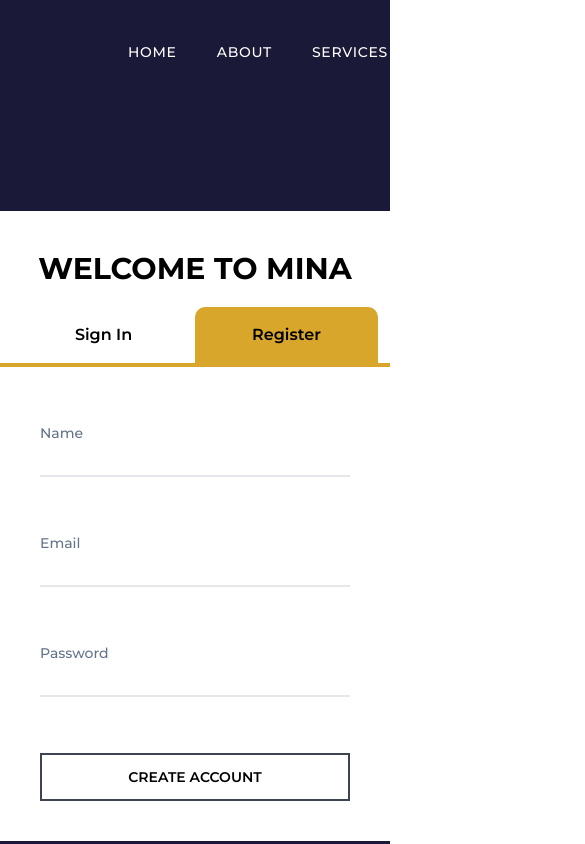
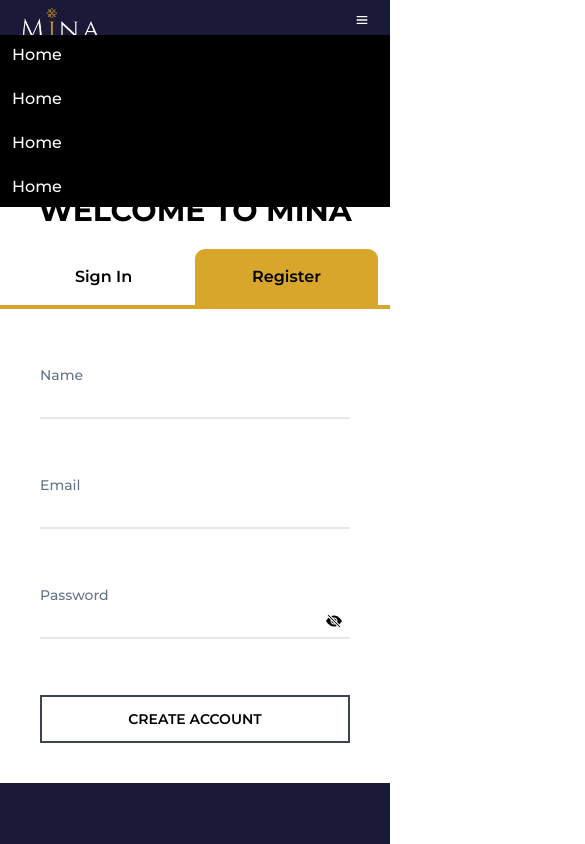
Before and after one commit to Clickipedia/saloon-app-1, a React (Vite) app: page /login/signup in a window 390 px wide. Shown: the top 844 px of the page, 585 px wide, since content can reach past the window. Built offline with nearby package versions, Linux system fonts and the light colour scheme.

Commit message:
add appointment section

```diff
--- a/src/components/Layout/Header/Header.jsx
+++ b/src/components/Layout/Header/Header.jsx
@@ -1,7 +1,9 @@
-import React, { useContext } from 'react';
+import React, { useContext, useState } from 'react';
 import logo from '../../../assets/all-images/logo.png'
 import { Link, NavLink } from 'react-router-dom';
 import { AiOutlineShoppingCart, AiOutlineSearch } from 'react-icons/ai';
+import { BiMenu } from 'react-icons/bi';
+import { RxCross1 } from 'react-icons/rx';
 import { CgProfile } from 'react-icons/cg';
 import Cart from './Cart/Cart';
 import SearchBar from './SearchBar/SearchBar';
@@ -12,15 +14,19 @@ const Header = () => {
 
     const [cartValue, setCartValue] = useContext(CartTooogle);
 
+    const [menu, setMenu] = useState(false)
+
 
     return (
-        <div className='py-8 px-32'>
-            <nav className='flex justify-between items-center'>
+        <div className='md:py-8 py-2 md:px-32 px-5'>
+            <nav className='flex justify-between items-center relative'>
                 <div>
-                    <Link to='/' ><img src={logo} alt="" /></Link>
+                    <Link to='/' >
+                        <img className='md:w-36 w-20 md:h-12 object-contain' src={logo} alt="" />
+                    </Link>
                 </div>
 
-                <div className='flex gap-10 items-center'>
+                <div className='md:flex hidden gap-10 items-center'>
                     <NavLink to='/' className={`duration-150 hover:text-[#d8a62a] tracking-wider text-sm ${(({ isActive, isPending }) =>
                         isPending ? "pending" : isActive ? "text-[#d8a62a]" : "")}`} >
                         HOME
@@ -64,6 +70,25 @@ const Header = () => {
                         <CgProfile />
                     </Link> */}
                 </div>
+
+                <div className='md:hidden z-20' >
+                    <button onClick={() => setMenu(!menu)} className='text-white'>
+                        {
+                            menu ? <RxCross1 /> : <BiMenu />
+                        }
+                    </button>
+                    {
+                        menu ? '' :
+                            <div className='absolute -left-[20px] bg-black py-2 w-screen'>
+                                <div className='flex flex-col gap-5 px-3' >
+                                    <a href="/">Home</a>
+                                    <a href="/">Home</a>
+                                    <a href="/">Home</a>
+                                    <a href="/">Home</a>
+                                </div>
+                            </div>
+                    }
+                </div>
             </nav>
             {/* <Cart value={cartValue} /> */}
             <SearchBar />
--- a/src/components/Pages/Home/BannerSection/BannerSection.jsx
+++ b/src/components/Pages/Home/BannerSection/BannerSection.jsx
@@ -58,8 +58,8 @@ const BannerCarousel = () => {
             <div className=''></div>
             <div className='space-y-8'>
                 <h4 className='2xl:text-4xl lg:text-2xl font-extralight'>Find and Book</h4>
-                <h1 className='2xl:text-6xl lg:text-4xl uppercase' >
-                    <span className='text-[#000000] '>Beauty services</span> <br />
+                <h1 className='2xl:text-6xl lg:text-4xl uppercase font-light' >
+                    <span className='text-[#000000] font-semibold '>Beauty services</span> <br />
                     Anywhere, anytime
                 </h1>
                 <button className='2xl:py-5 lg:py-3 2xl:px-16 lg:px-8 border-2 hover:bg-[#d8a62a] hover:border-[#d8a62a] hover:text-white 2xl:text-base lg:text-sm'>
--- a/src/components/Pages/LoginPage/SignIn.jsx
+++ b/src/components/Pages/LoginPage/SignIn.jsx
@@ -31,10 +31,10 @@ const SignIn = () => {
                             className='block text-sm text-slate-500'
                         >Password</label>
                         <input type={eye?"text":"password"} name="" id=""
-                            className='border-b-2 w-full p-1 outline-none'
+                            className='border-b-2 w-full p-1 outline-none pe-8'
                         />
-                        <button onClick={handleEye} className='absolute right-2 top-8'>
-                           { eye? <BsFillEyeFill/>  :<BsFillEyeSlashFill/>}
+                        <button onClick={handleEye} className='absolute right-2 top-7'>
+                           { eye? <BsFillEyeFill/>  : <BsFillEyeSlashFill/>}
                         </button>
                     </div>
 
--- a/src/components/Pages/LoginPage/SignUp.jsx
+++ b/src/components/Pages/LoginPage/SignUp.jsx
@@ -1,9 +1,25 @@
-import React from 'react';
+import React, { useState } from 'react';
+
+import {BsFillEyeSlashFill, BsFillEyeFill} from 'react-icons/bs'
 
 const SignUp = () => {
+
+
+    const [eye, setEye] = useState(false);
+
+
+    const handleEye =()=>{
+        setEye(!eye)
+    }
+
+    const handleForm = (e) =>{
+        e.preventDefault();
+    }
+
+
     return (
         <div>
-            <form action="" className='space-y-14 mt-14' >
+            <form onSubmit={handleForm} className='space-y-14 mt-14' >
                     <div className=''>
                         <label htmlFor=""
                             className='block text-sm text-slate-500'
@@ -20,13 +36,16 @@ const SignUp = () => {
                             className='border-b-2 w-full p-1 outline-none'
                         />
                     </div>
-                    <div>
+                    <div className='relative'>
                         <label htmlFor=""
                             className='block text-sm text-slate-500'
                         >Password</label>
-                        <input type="password" name="" id=""
-                            className='border-b-2 w-full p-1 outline-none'
+                        <input type={eye?'text':'password'} name="" id=""
+                            className=' border-b-2 w-full p-1 outline-none pe-8'
                         />
+                          <button onClick={handleEye} className='absolute right-2 top-7'>
+                           { eye? <BsFillEyeFill/>  :<BsFillEyeSlashFill/>}
+                        </button>
                     </div>
 
                     <div className='text-center'>
--- a/src/components/Pages/Services/Pricing/Pricing.jsx
+++ b/src/components/Pages/Services/Pricing/Pricing.jsx
@@ -3,10 +3,11 @@ import { data } from './pakages'
 
 import { TiTick } from 'react-icons/ti';
 import { AiOutlineClose } from 'react-icons/ai'
-import { RxCross1 } from 'react-icons/rx'
+
 
 import './Pricing.css'
 import { CartTooogle } from '../../../Layout/Main/Main';
+import Appointment from '../../appointment/appointment';
 
 const Pricing = () => {
 
@@ -67,19 +68,7 @@ const PriceCard = ({ price }) => {
                 className='btn bg-transparent hover:bg-[#d8a62a] hover:text-white rounded-none text-[#d8a62a] duration-150 border border-[#d8a62a] py-2 w-full'
             >Select
             </label>
-            <input type="checkbox" id="my-modal" className="modal-toggle" />
-            <div className="modal text-black">
-                <div className="modal-box">
-                    <h3 className="font-bold text-lg">Hello User!</h3>
-                    <p className="py-4">Do you want to buy this package?</p>
-                    <div className="modal-action ">
-                        <label htmlFor="my-modal" title='Cancel' className="cursor-pointer absolute top-3 right-3 text-red-600 hover:text-red-800 text-xl  "><RxCross1 /></label>
-                        <label htmlFor="my-modal" className="btn"
-                        onClick={() => setCartValue(1) }
-                        >Add to Cart</label>
-                    </div>
-                </div>
-            </div>
+        <Appointment/>
         </div>
     )
 }
```
Also changed, not shown: src/components/Pages/Appointment/Appointment.jsx (added, +65 -0 lines).
